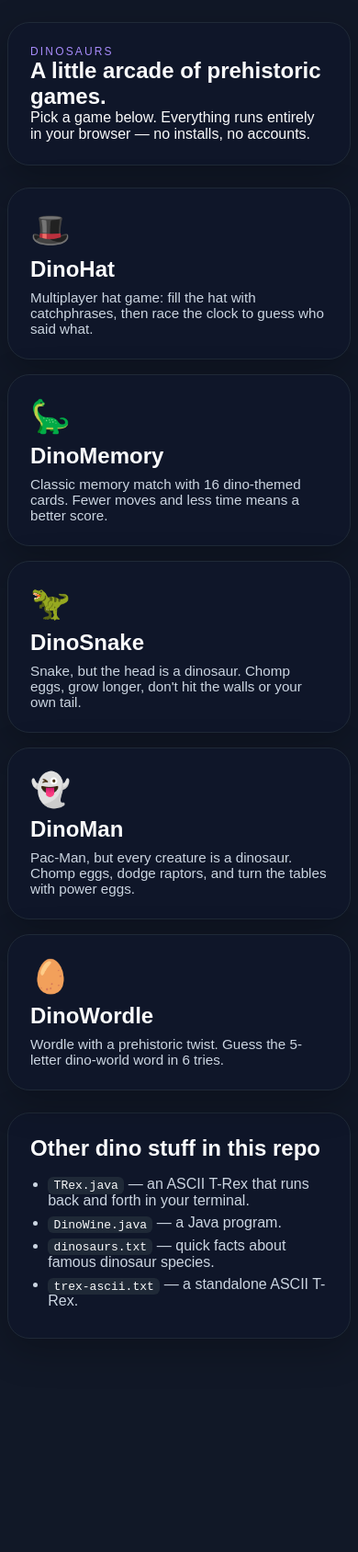
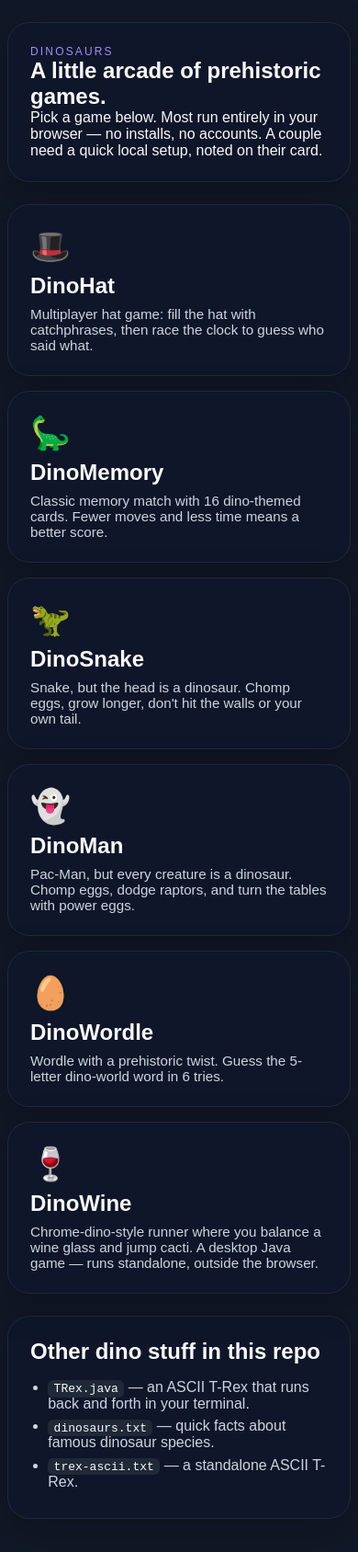
Before and after one commit to hannagrehn/Dinosaurs, a plain HTML site: page index.html in a window 390 px wide. Shown: the whole page at 92% size. Before the commit the page ends 1520 px from the top, so only its background shows below. Drawn offline with Linux system fonts and the light colour scheme.

Commit message:
Add DinoWine to landing page and docs
DinoWine.java is a standalone Java Swing desktop game, so it gets
its own info page (DinoWine/index.html) with run instructions and
controls instead of being playable inline. Landing page and README
updated to list it alongside the browser games.

Co-authored-by: Copilot App <223556219+Copilot@users.noreply.github.com>

```diff
--- /dev/null
+++ b/DinoWine/styles.css
@@ -0,0 +1,98 @@
+* {
+    box-sizing: border-box;
+}
+
+body {
+    margin: 0;
+    font-family: Arial, Helvetica, sans-serif;
+    background: #111827;
+    color: #f9fafb;
+}
+
+.page {
+    width: min(700px, calc(100% - 2rem));
+    margin: 2rem auto 4rem;
+}
+
+.card {
+    background: rgba(15, 23, 42, 0.95);
+    border: 1px solid #1f2937;
+    border-radius: 24px;
+    padding: 1.5rem;
+    box-shadow: 0 12px 40px rgba(0, 0, 0, 0.25);
+    margin-top: 1.5rem;
+}
+
+.stack {
+    display: flex;
+    flex-direction: column;
+    gap: 1rem;
+}
+
+.eyebrow {
+    margin: 0;
+    text-transform: uppercase;
+    letter-spacing: 0.18em;
+    color: #a78bfa;
+    font-size: 0.75rem;
+}
+
+.hero h1,
+.hero p,
+h2 {
+    margin: 0;
+}
+
+.code-block {
+    margin: 0;
+    background: #0b1120;
+    border: 1px solid #1f2937;
+    border-radius: 12px;
+    padding: 1rem;
+    font-family: "Courier New", Courier, monospace;
+    font-size: 0.95rem;
+    color: #86efac;
+    overflow-x: auto;
+}
+
+.muted {
+    margin: 0;
+    color: #9ca3af;
+    font-size: 0.9rem;
+}
+
+.extras {
+    margin: 0;
+    padding-left: 1.2rem;
+    color: #cbd5e1;
+}
+
+.extras li {
+    margin-bottom: 0.4rem;
+}
+
+.extras code {
+    background: #1f2937;
+    padding: 0.1rem 0.4rem;
+    border-radius: 6px;
+    color: #f9fafb;
+}
+
+.back-link {
+    display: inline-block;
+    margin-top: 1rem;
+    color: #a78bfa;
+    text-decoration: none;
+    font-weight: bold;
+}
+
+.back-link:hover {
+    text-decoration: underline;
+}
+
+@media (max-width: 480px) {
+    .page {
+        width: min(100% - 1rem, 700px);
+        margin-top: 1rem;
+    }
+}
--- a/index.html
+++ b/index.html
@@ -11,7 +11,7 @@
     <section class="hero card">
         <p class="eyebrow">Dinosaurs</p>
         <h1>A little arcade of prehistoric games.</h1>
-        <p>Pick a game below. Everything runs entirely in your browser — no installs, no accounts.</p>
+        <p>Pick a game below. Most run entirely in your browser — no installs, no accounts. A couple need a quick local setup, noted on their card.</p>
     </section>
 
     <section class="grid">
@@ -44,13 +44,18 @@
             <h2>DinoWordle</h2>
             <p>Wordle with a prehistoric twist. Guess the 5-letter dino-world word in 6 tries.</p>
         </a>
+
+        <a class="game-card" href="DinoWine/index.html">
+            <span class="game-emoji">🍷</span>
+            <h2>DinoWine</h2>
+            <p>Chrome-dino-style runner where you balance a wine glass and jump cacti. A desktop Java game — runs standalone, outside the browser.</p>
+        </a>
     </section>
 
     <section class="card stack">
         <h2>Other dino stuff in this repo</h2>
         <ul class="extras">
             <li><code>TRex.java</code> — an ASCII T-Rex that runs back and forth in your terminal.</li>
-            <li><code>DinoWine.java</code> — a Java program.</li>
             <li><code>dinosaurs.txt</code> — quick facts about famous dinosaur species.</li>
             <li><code>trex-ascii.txt</code> — a standalone ASCII T-Rex.</li>
         </ul>
```
Also changed, not shown: DinoWine/index.html (added, +38 -0 lines), 1 other file.
